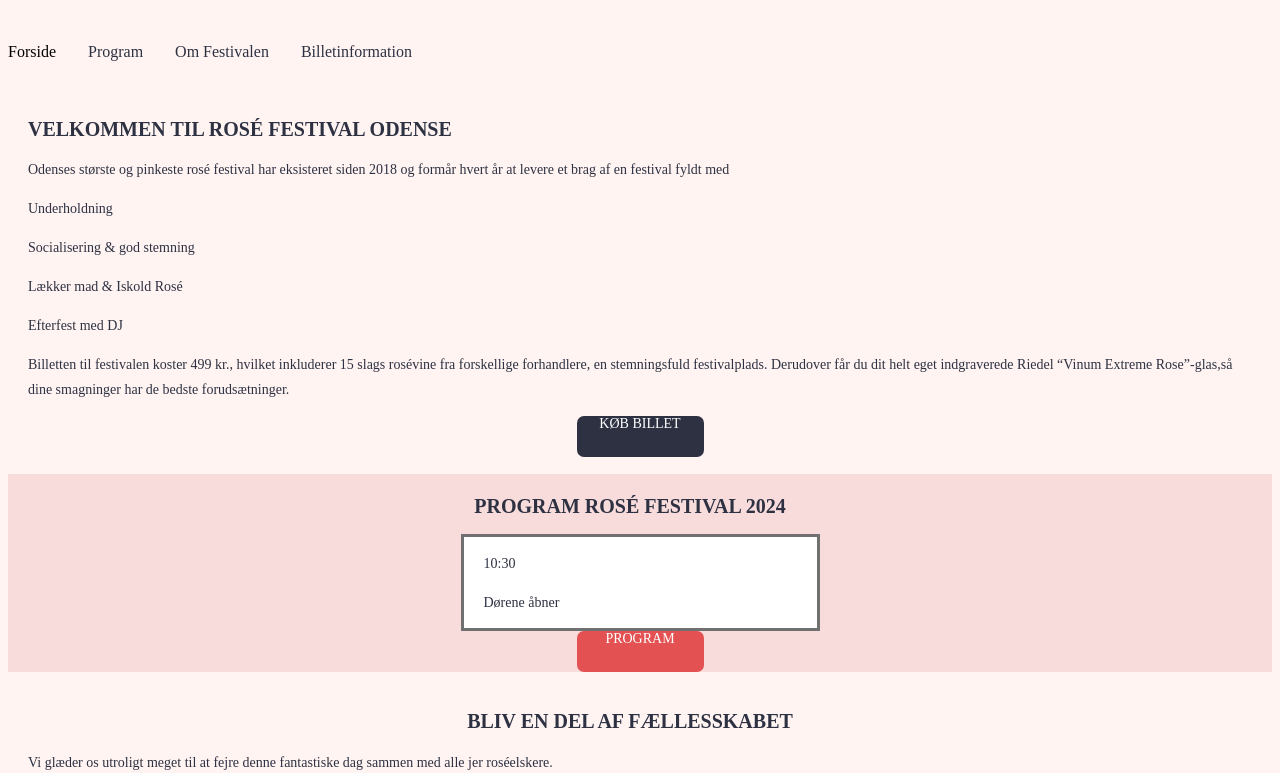
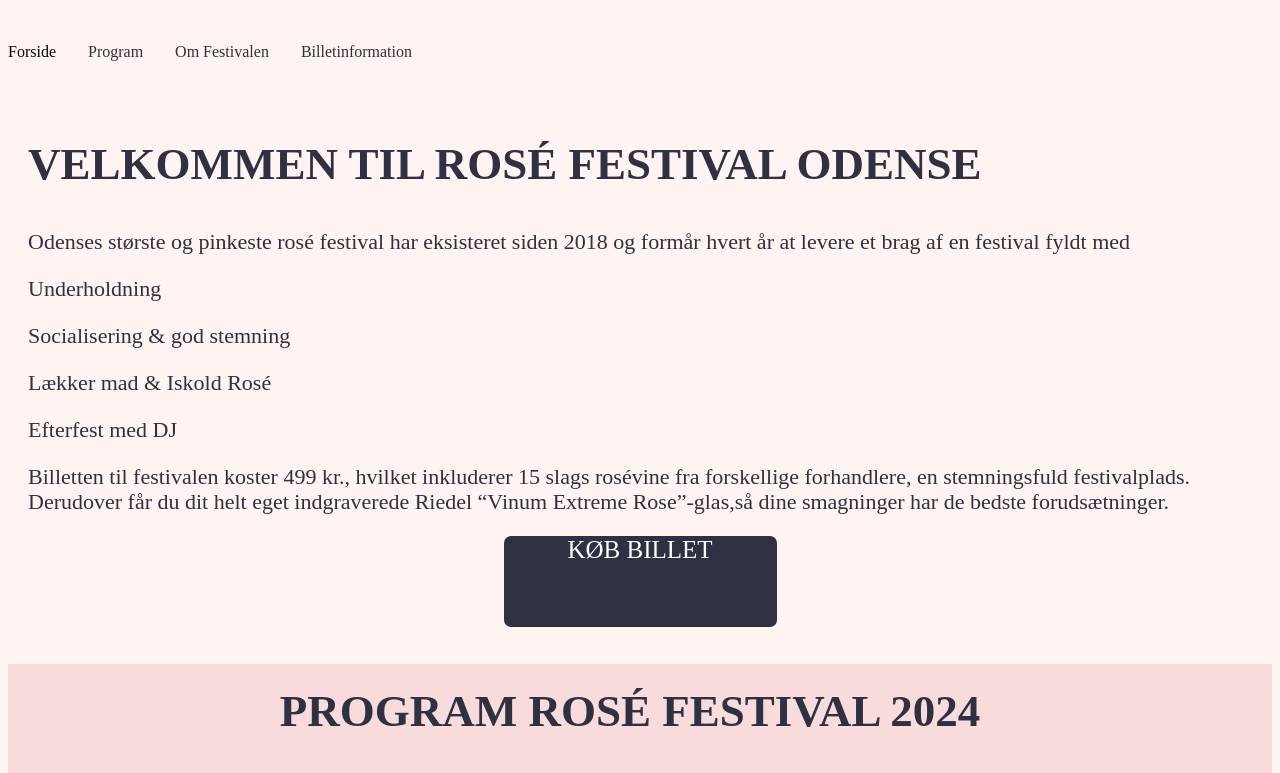
Before and after one commit to SigneWehlast/3semesterproject, a Vue app: page /#/ in a window 1280 px wide. Shown: the top 773 px of the page. Built offline with nearby package versions, Linux system fonts and the light colour scheme.

Commit message:
css web og tablet

```diff
--- a/src/assets/main.css
+++ b/src/assets/main.css
@@ -1,3 +1,4 @@
+/*Mobil*/
 body {
   background-color: #FFF4F2;
 }
@@ -89,3 +90,43 @@ a {
   border-color: #707070;
   border-style: solid;
 }
+
+/*Tablet*/
+@media screen and (min-width: 601px) {
+  h1 {
+    font-size: 45px;
+  }
+
+  h2 {
+    font-size: 40px;
+    line-height: 48px;
+  }
+
+  p {
+    font-size: 20px;
+  }
+
+  .btn {
+    height: 91px;
+    width: 273px;
+    font-size: 25px;
+  }
+}
+
+/*Web*/
+@media only screen and (min-width: 960px) {
+
+  h1 {
+    font-size: 90px;
+  }
+
+  h2 {
+    font-size: 45px;
+    line-height: 54px;
+  }
+
+  p {
+    font-size: 22px;
+  }
+
+}
```
